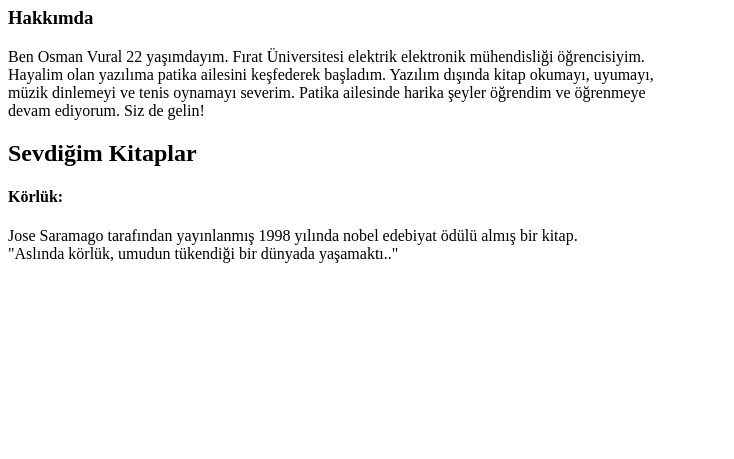
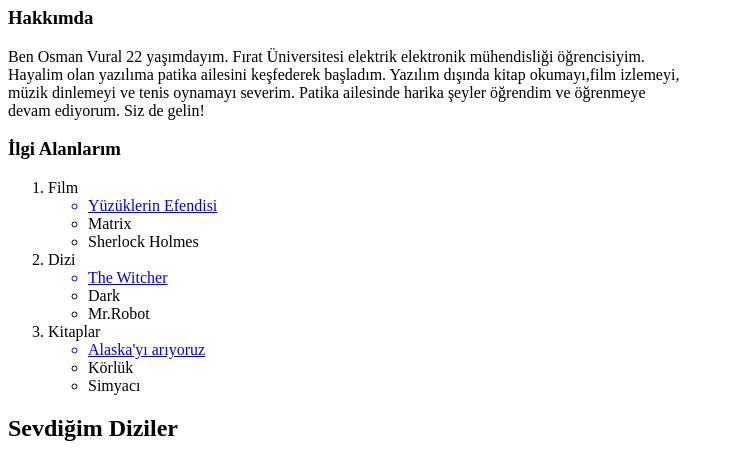
Before and after one commit to osmanvural/-lk-Web-Sayfam-z-Olu-turmak, a plain HTML site: page index.html in a window 1280 px wide. Shown: the part 73-532 px from the top of the page, without its empty margins (0-734 px from the left). Drawn offline with Linux system fonts and the light colour scheme.

Commit message:
second commit

```diff
--- a/index.html
+++ b/index.html
@@ -11,20 +11,39 @@
     <h3>Hakkımda</h3>
     <p>
 Ben Osman Vural 22 yaşımdayım. Fırat Üniversitesi elektrik elektronik mühendisliği öğrencisiyim.
-<br>Hayalim olan yazılıma patika ailesini keşfederek başladım. Yazılım dışında kitap okumayı, uyumayı,
+<br>Hayalim olan yazılıma patika ailesini keşfederek başladım. Yazılım dışında kitap okumayı,film izlemeyi,
 <br>müzik dinlemeyi ve tenis oynamayı severim. Patika ailesinde harika şeyler öğrendim ve öğrenmeye
-<br> devam ediyorum. Siz de gelin!
-    <h2>Sevdiğim Kitaplar</h2> </p>
-    <h4>Körlük:</h4>
-    <p>Jose Saramago tarafından yayınlanmış 1998 yılında nobel edebiyat ödülü almış bir kitap.
-<br>"Aslında körlük, umudun tükendiği bir dünyada yaşamaktı.."
+<br> devam ediyorum. Siz de gelin! </p>
+    <p>
+        <h3>İlgi Alanlarım</h3>
+        <ol>
+            <li>Film
+                <ul>
+                    <a href="https://www.imdb.com/title/tt0120737/?pf_rd_m=A2FGELUUNOQJNL&pf_rd_p=1a264172-ae11-42e4-8ef7-7fed1973bb8f&pf_rd_r=FC8HTG7ZVBSEE49Y3VH4&pf_rd_s=center-1&pf_rd_t=15506&pf_rd_i=top?ref_=ext_shr_lnk"><li>Yüzüklerin Efendisi</li></a>
+                    <li>Matrix</li>
+                    <li>Sherlock Holmes</li>
+                </ul>
+            </li>
+            <li>Dizi
+                <ul>
+                    <a href="https://www.imdb.com/title/tt5180504/?ref_=ext_shr_lnk"><li>The Witcher</li></a>
+                    <li>Dark</li>
+                    <li>Mr.Robot</li>
+                </ul>
+            </li>
+            <li>Kitaplar
+                <ul>
+                    <a href="https://www.goodreads.com/book/show/15860080-looking-for-alaska-an-abundance-of-katherines-paper-towns-the-faul"><li>Alaska'yı arıyoruz</li></a>
+                    <li>Körlük</li>
+                    <li>Simyacı</li>
+                </ul>
+            </li>
+        </ol>
     </p>
-
-
-
-
-
-
+    <p><h2>Sevdiğim Diziler</h2>
+        <b>The Witcher</b>
+        <div><img src="images/witcher.jpg" alt="The Witcher:Netflixte yayınlanmaya eden bir dizi."><br>The Witcher:Netflixte şuan 2.sezonu yayınlanan bir dizi.</div>
+    </p>
 
 </body>
 </html>
```
Also changed, not shown: images/witcher.jpg (added).
